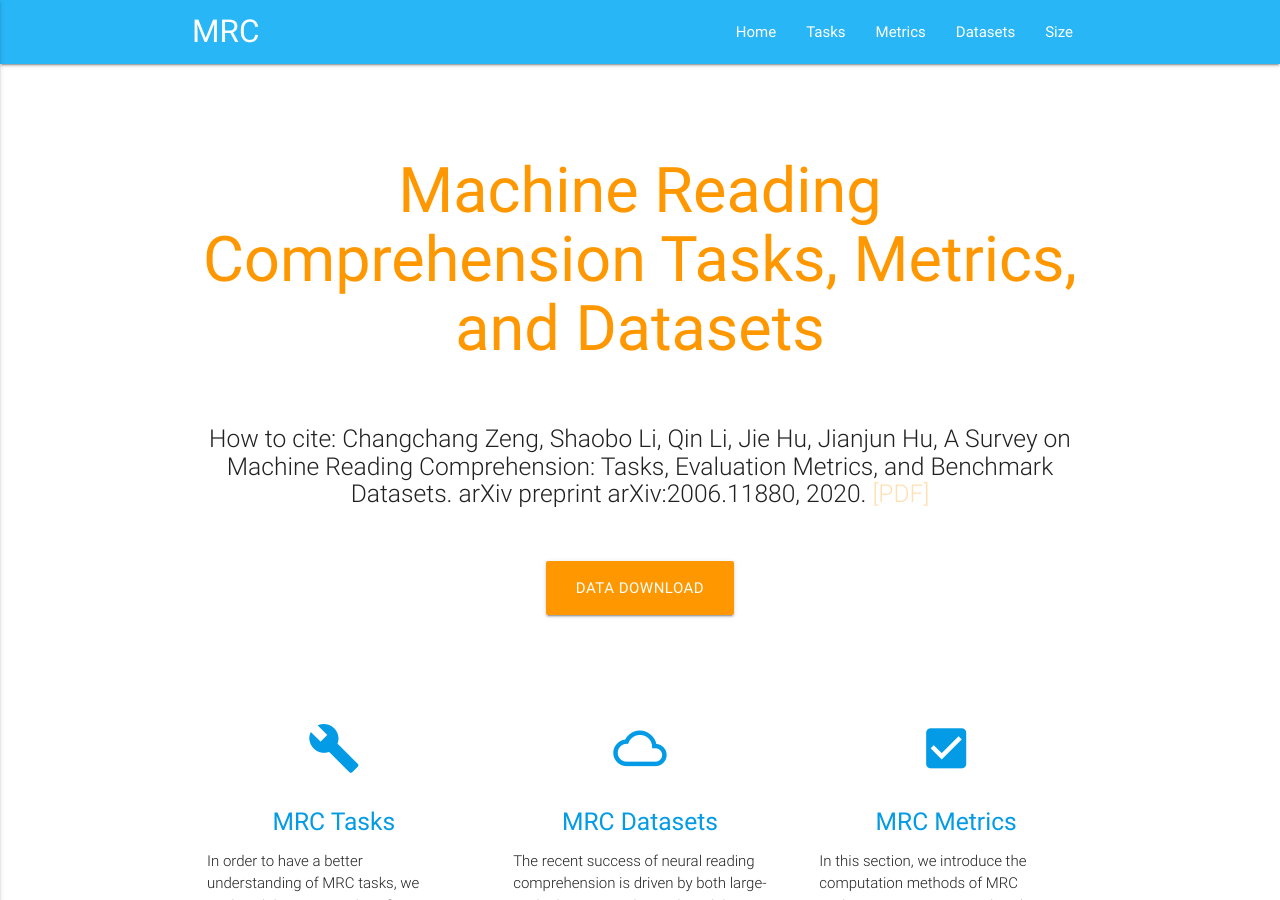
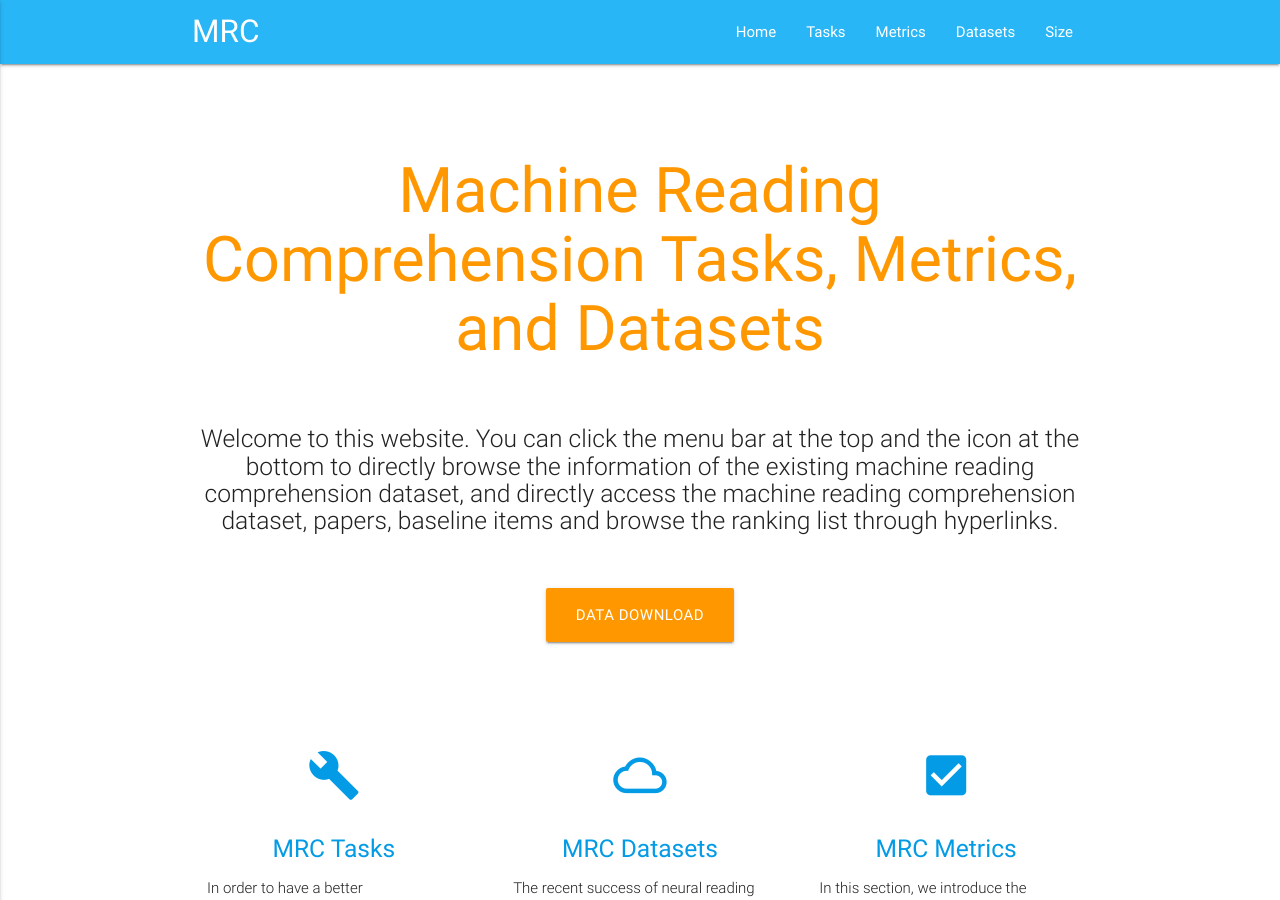
Before and after one commit to MRC-Datasets/MRC-Datasets.github.io, a Jekyll site: the page built from index.md, in a window 1280 px wide and 900 px high. Built offline with Jekyll 4.4.1, drawn with Linux system fonts in a browser that asks for light colours.

Commit message:
Update index.md

```diff
--- a/index.md
+++ b/index.md
@@ -1,4 +1,4 @@
 ---
 layout: home
 ---
-How to cite:  Changchang Zeng, Shaobo Li, Qin Li, Jie Hu, Jianjun Hu, A Survey on Machine Reading Comprehension: Tasks, Evaluation Metrics, and Benchmark Datasets. arXiv preprint arXiv:2006.11880, 2020.<a target="_blank" class="orange-text text-lighten-4" href="https://arxiv.org/pdf/2006.11880v1.pdf"> [PDF]</a>
+Welcome to this website. You can click the menu bar at the top and the icon at the bottom to directly browse the information of the existing machine reading comprehension dataset, and directly access the machine reading comprehension dataset, papers, baseline items and browse the ranking list through hyperlinks.
```
